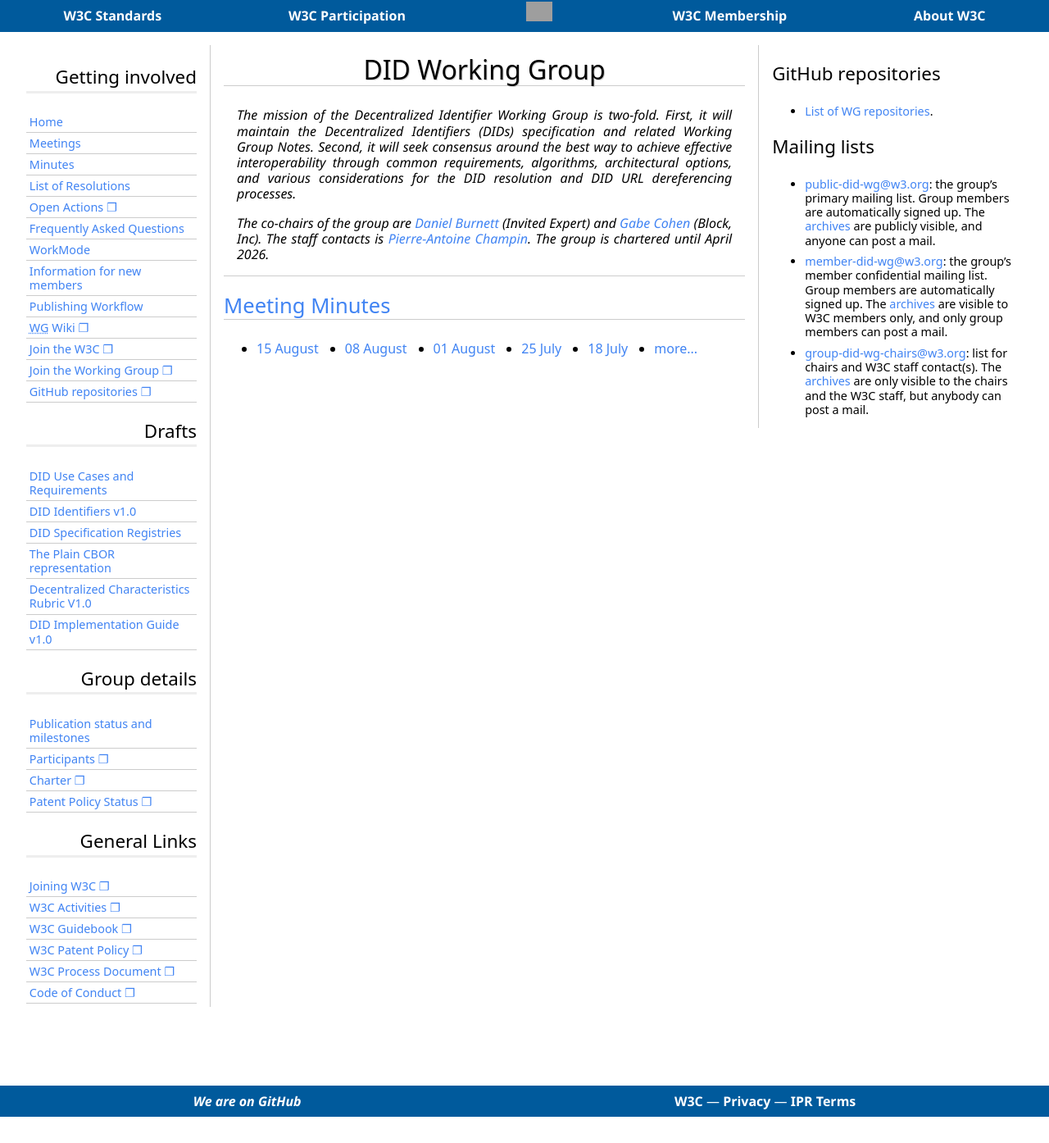
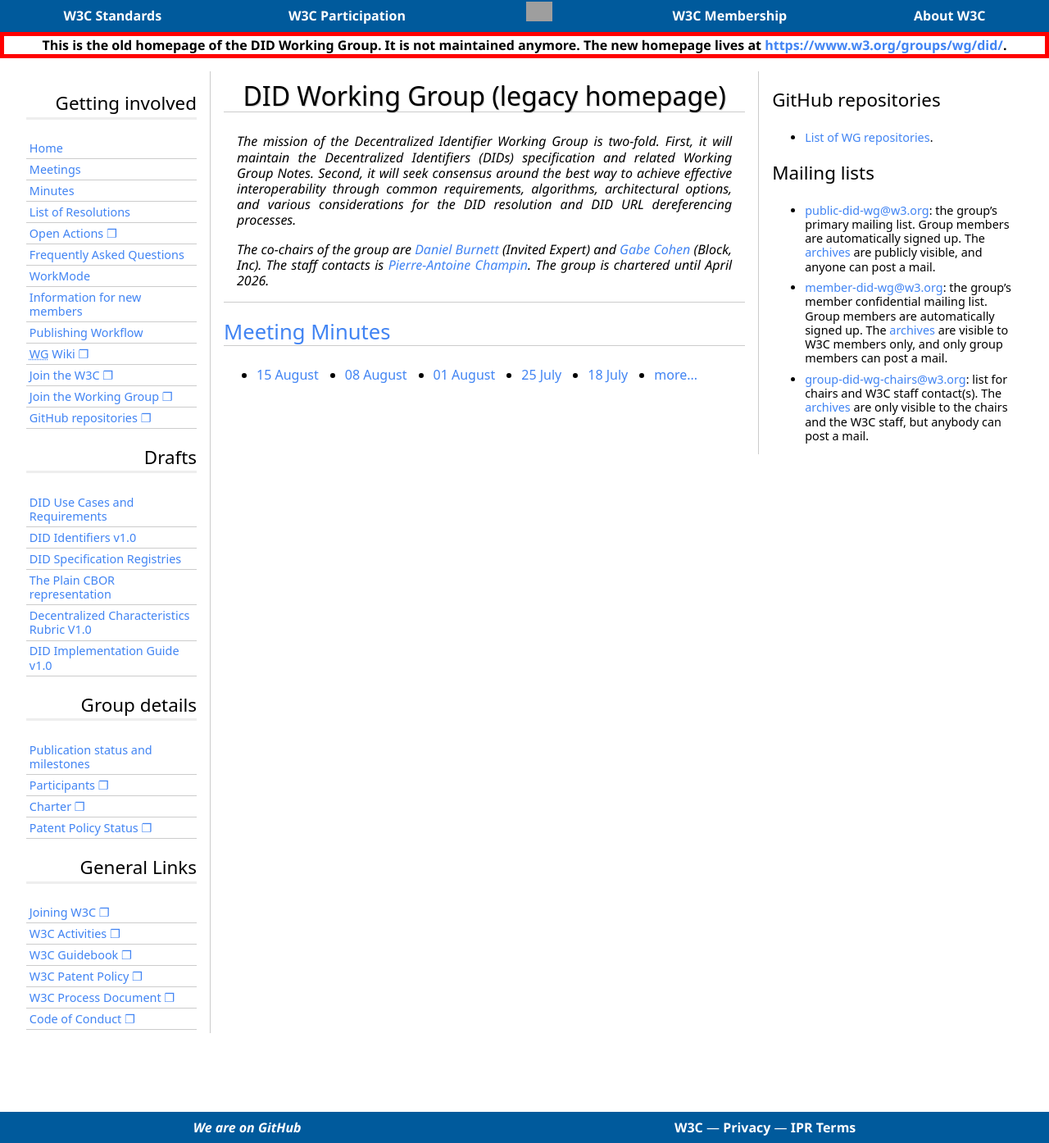
Before and after one commit to w3c/did-wg, a Jekyll site: the page built from index.md, in a window 1280 px wide. Shown: the whole page at 82% size. Built offline with Jekyll 4.4.1, drawn with Linux system fonts in a browser that asks for light colours; some web fonts are replaced; before the commit the page ends 1362 px from its top, so only the background shows below that; grey boxes are pictures that could not be loaded.

Commit message:
mark this homepage as legacy, and point to new one

```diff
--- a/_includes/header.html
+++ b/_includes/header.html
@@ -9,3 +9,8 @@
         </ul>
     </nav>
 </header>
+<section id=legacy><strong>
+  This is the old homepage of the DID Working Group.
+  It is not maintained anymore.
+    The new homepage lives at <a href="https://www.w3.org/groups/wg/did/">https://www.w3.org/groups/wg/did/</a>.
+</strong></section>
--- a/_layouts/default.html
+++ b/_layouts/default.html
@@ -2,7 +2,7 @@
 <html lang="en">
 <head>
     <meta charset="utf-8">
-    <title>W3C {{ site.wgname_uc }} Working Group</title>
+    <title>W3C {{ site.wgname_uc }} Working Group - legacy homepage</title>
     <meta http-equiv="X-UA-Compatible" content="chrome=1">
     <meta name="mobile-web-app-capable" content="yes">
     <meta name="viewport" content="width=device-width">
--- a/_layouts/home.html
+++ b/_layouts/home.html
@@ -2,7 +2,7 @@
 <html lang="en" data-apiary-key="8zjsn0qpm1gc4wso4gogowwsg0skcso" data-apiary-group="{{ site.groupid }}">
 <head>
     <meta charset="utf-8">
-    <title>W3C {{ site.wgname_uc }} Working Group</title>
+    <title>W3C {{ site.wgname_uc }} Working Group - legacy homepage</title>
     <meta http-equiv="X-UA-Compatible" content="chrome=1">
     <meta name="mobile-web-app-capable" content="yes">
     <meta name="viewport" content="width=device-width">
@@ -41,7 +41,7 @@
         {% include nav.html %}
         <section id='content'>
             <h1 style="border-bottom: 1px solid #ccc">
-                {{ site.wgname_uc }} Working Group
+                {{ site.wgname_uc }} Working Group (legacy homepage)
             </h1>
 
             <!-- <script src="https://w3c.github.io/apiary/apiary.js"></script> -->
--- a/assets/css/style.css
+++ b/assets/css/style.css
@@ -429,3 +429,8 @@ The flex consists of items:
         }
     }
 }
+
+#legacy {
+    border: thick solid red;
+    text-align: center;
+}
--- a/assets/nicknames.json
+++ b/assets/nicknames.json
@@ -1109,5 +1109,11 @@
         ],
         "name": "Stephen Curran",
         "github": "swcurran"
+    },
+    {
+        "nick": [
+            "bparth24"
+        ],
+        "name": "Parth Bhatt"
     }
 ]
```
